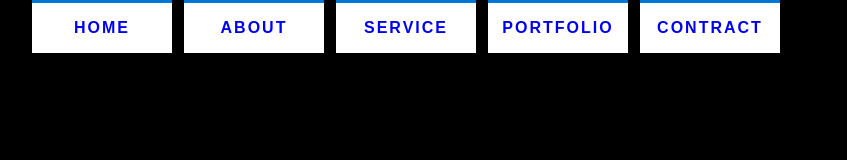
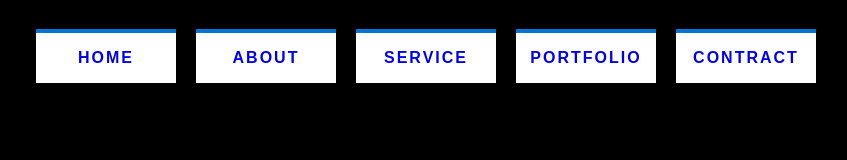
Before and after one commit to sk211/hover-menu-1, a plain HTML site: page index.html in a window 1280 px wide. Shown: the whole page, without its empty margins (370-1217 px from the left). Drawn offline with Linux system fonts and the light colour scheme.

Commit message:
hover menu 2

```diff
--- a/style.css
+++ b/style.css
@@ -7,7 +7,7 @@ body
 ul
 {
 	position: absolute;
-	top: 20px;
+	top: 50px;
 	left: 50%;
 	right: 10%;
 	transform: translate(-50%, -50%);
@@ -26,7 +26,7 @@ ul li a
 	height: 50px;
 	text-align: center;
 	line-height: 50px;
-	margin: 0 6px;
+	margin: 0 10px;
 	text-decoration: none;
 	border-top: 4px solid #0076d4;
 
@@ -56,9 +56,9 @@ ul li a span:before
 	height: 100%;
 	background-color: #ffeb3d;
 	color: #262626;
-	transform-origin:;
+	transform-origin:top;
 	transform: rotateX(270deg);
-	transition: .3s;
+	transition: .5s;
 }
 
 ul li a:hover span:before
```
